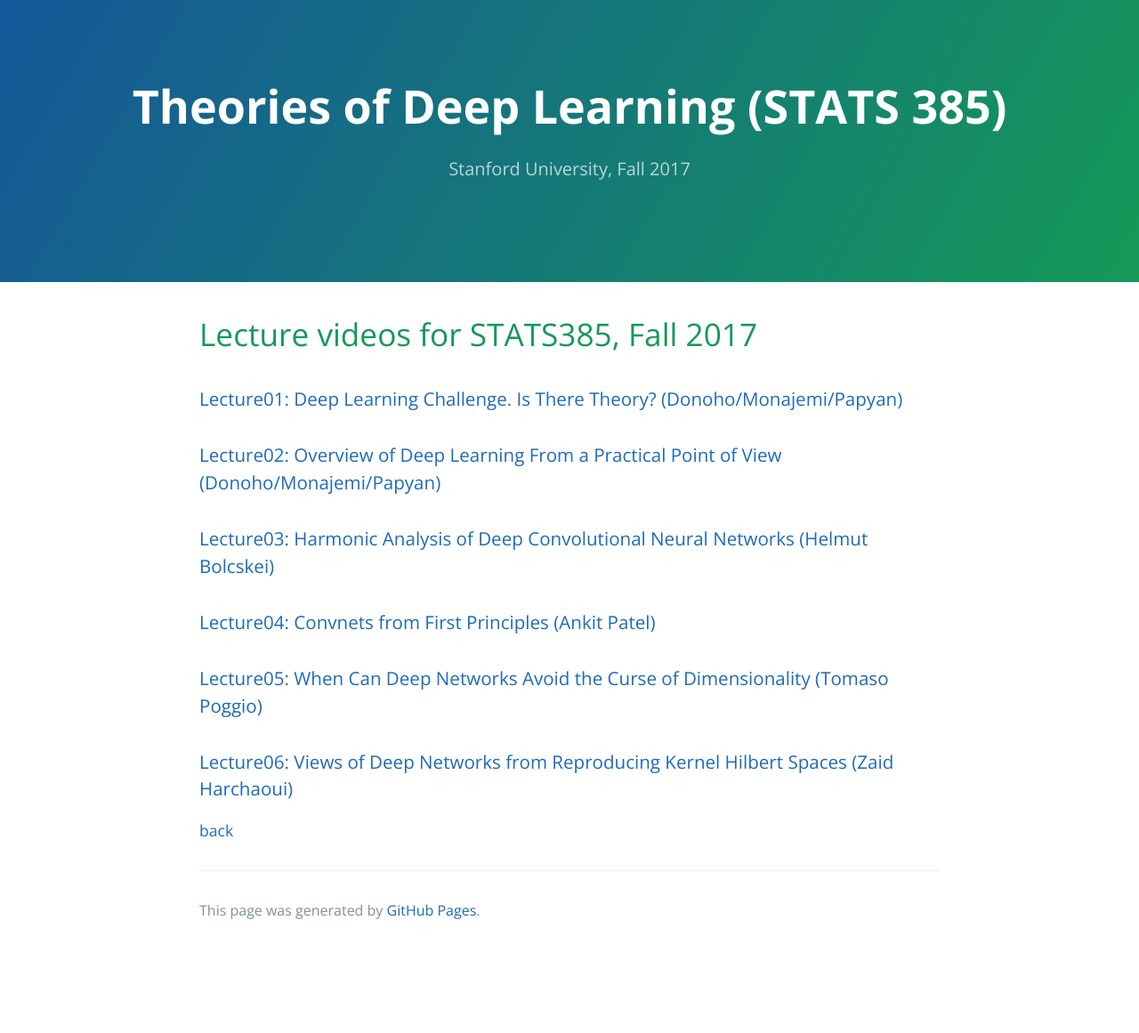
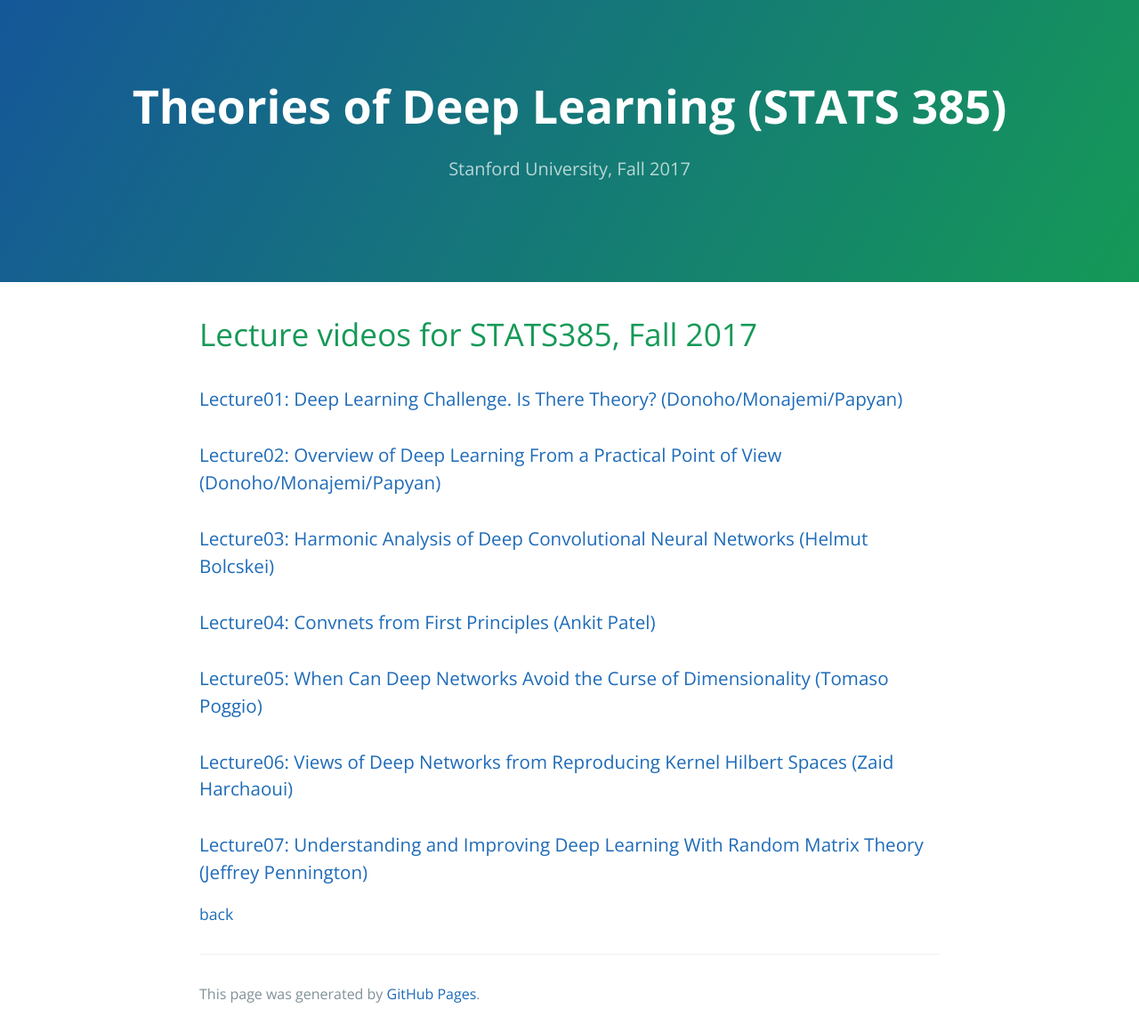
Before and after one commit to stats385/stats385.github.io, a Jekyll site: the page built from lecture_videos.md, in a window 1280 px wide. Shown: the whole page at 89% size. Built offline with Jekyll 4.4.1, drawn with Linux system fonts in a browser that asks for light colours; our own code applies the rules of GitHub Pages for plain Markdown files; the repository's description, which GitHub fills in, is left out; before the commit the page ends 1067 px from its top, so only the background shows below that.

Commit message:
Lecture07

```diff
--- a/lecture_videos.md
+++ b/lecture_videos.md
@@ -14,6 +14,6 @@
 
 ### [Lecture06: Views of Deep Networks from Reproducing Kernel Hilbert Spaces (Zaid Harchaoui)](https://www.youtube.com/edit?o=U&video_id=k4zz_MX2Ero)
 
-
+### [Lecture07: Understanding and Improving Deep Learning With Random Matrix Theory (Jeffrey Pennington)](https://www.youtube.com/watch?v=idiaK-IBdcM&feature=youtu.be)
 
 [back](./)
```
